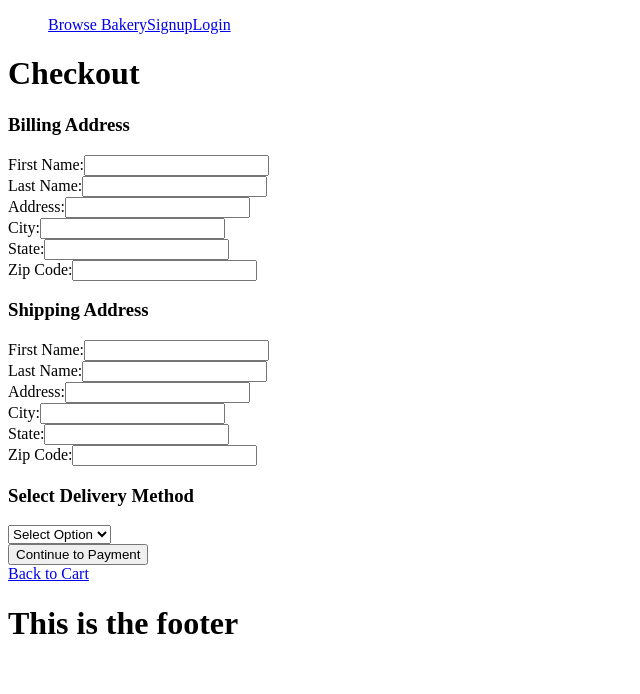
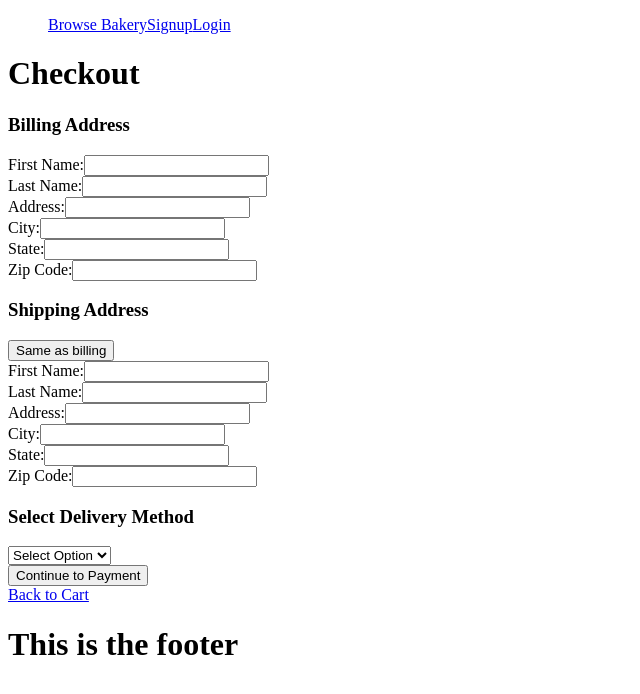
Before and after one commit to ambertav/bakery_ecom_frontend, a Next.js app: page /cart/checkout in a window 1280 px wide. Shown: the top 694 px of the page, without its empty margins (0-640 px from the left). Built offline with nearby package versions, Linux system fonts and the light colour scheme; no server answers.

Commit message:
adds a same as billing button and updates shipping state with billing

```diff
--- a/src/pages/cart/checkout.tsx
+++ b/src/pages/cart/checkout.tsx
@@ -6,8 +6,9 @@ import { getIdToken } from 'firebase/auth';
 import { useCartContext } from '../../components/CartContext';
 import LoadingSpinner from '@/components/LoadingSpinner';
 
-import { ShoppingCart, AddressType } from '../../../types/types';
+import { AddressType } from '../../../types/types';
 
+// empty address for state initialization
 const initAddress : AddressType = {
     firstName: '',
     lastName: '',
@@ -24,9 +25,10 @@ export default function Checkout () {
     const [ shipping, setShipping ] = useState <AddressType> (initAddress);
     const [ method, setMethod ] = useState <string> ('');
 
+    const [ isLoading, setIsLoading ] = useState <boolean> (true);
     const [ isProcessing, setIsProcessing ] = useState<boolean>(false);
-    const [ isLoading, setIsLoading ] = useState <boolean> (true);
 
+    // url endpoint for stripe checkout page creation
     const url = 'http://127.0.0.1:5000/create-checkout-session';
 
     useEffect(() => {
@@ -36,6 +38,7 @@ export default function Checkout () {
     }, []);
 
     function renderAddressForm (formState : AddressType, formName : string) {
+        // to render both billing and shipping address forms
         return (
             <>
                 <div>
@@ -105,6 +108,7 @@ export default function Checkout () {
     }
 
     function handleInputChange (evt : React.ChangeEvent<HTMLInputElement>, formName: string) {
+        // updates corresponding state based on which form is being changed
         const { name, value } = evt.target;
         if (formName === 'Billing') {
             setBilling((prevBilling) => ({
@@ -120,15 +124,24 @@ export default function Checkout () {
         }
     }
 
+    function handleSameAsBilling (evt : React.MouseEvent<HTMLButtonElement>) {
+        // updates shipping state with billing state
+        evt.preventDefault();
+        setShipping(billing);
+    }
+
     function handleSelectChange (evt : React.ChangeEvent<HTMLSelectElement>) {
+        // updates state for delivery method select tag
         setMethod(evt.target.value);
     }
 
     async function handleSubmit (evt : React.FormEvent) {
         evt.preventDefault();
         if (cartContext) {
-            const { cart, user } = cartContext
             setIsProcessing(true);
+            const { cart, user } = cartContext;
+
+            // request to server to return stripe checkout session url
             try {
                 const token = await getIdToken(user);
                 const response = await axios.post(url, { cart }, {
@@ -146,7 +159,6 @@ export default function Checkout () {
     }
 
     if (cartContext) {
-        const { cart, user } = cartContext;
         return (
             <main>
                 <h1>Checkout</h1>
@@ -159,6 +171,7 @@ export default function Checkout () {
                             </div>
                             <div>
                                 <h3>Shipping Address</h3>
+                                <button onClick={handleSameAsBilling}>Same as billing</button>
                                 {renderAddressForm(shipping, 'Shipping')}
                             </div>
                             <div>
```
Lines whose indentation alone changed are shown as unchanged.
